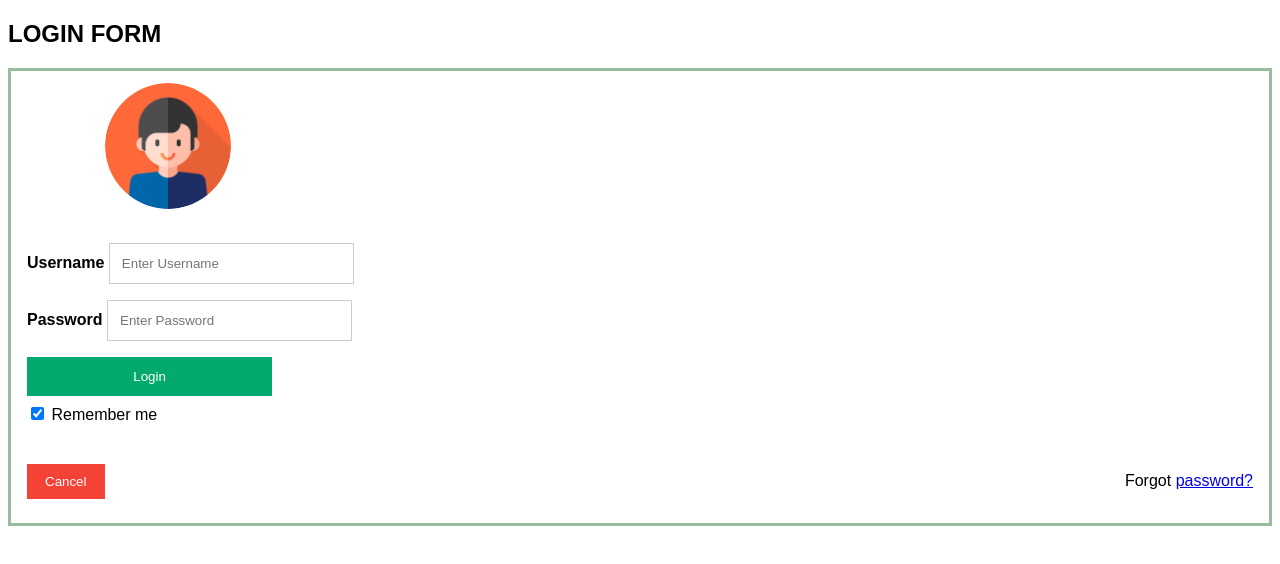
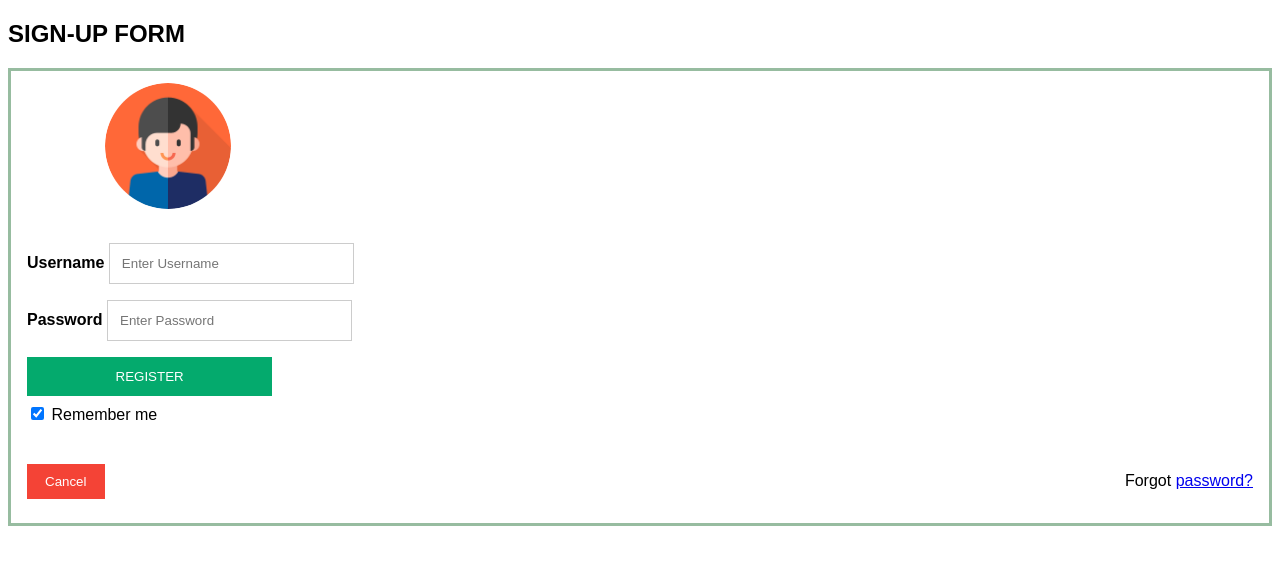
Before and after one commit to Flamingo30/Flamingo30.github.io, a plain HTML site: page contact.html in a window 1280 px wide. Drawn offline with Linux system fonts and the light colour scheme.

Commit message:
Update contact.html

```diff
--- a/contact.html
+++ b/contact.html
@@ -82,7 +82,7 @@ span.psw {
 </head>
 <body>
 
-<h2>LOGIN FORM</h2>
+<h2>SIGN-UP FORM</h2>
 
 <form action="/action_page.php" method="post">
   <div class="imgcontainer">
@@ -97,7 +97,7 @@ span.psw {
     <label for="psw"><b>Password</b></label>
     <input type="password" placeholder="Enter Password" name="psw" required></div>
   <div>
-    <button type="submit">Login</button></div>
+    <button type="submit">REGISTER</button></div>
     <label>
       <input type="checkbox" checked="checked" name="remember"> Remember me
     </label>
```
